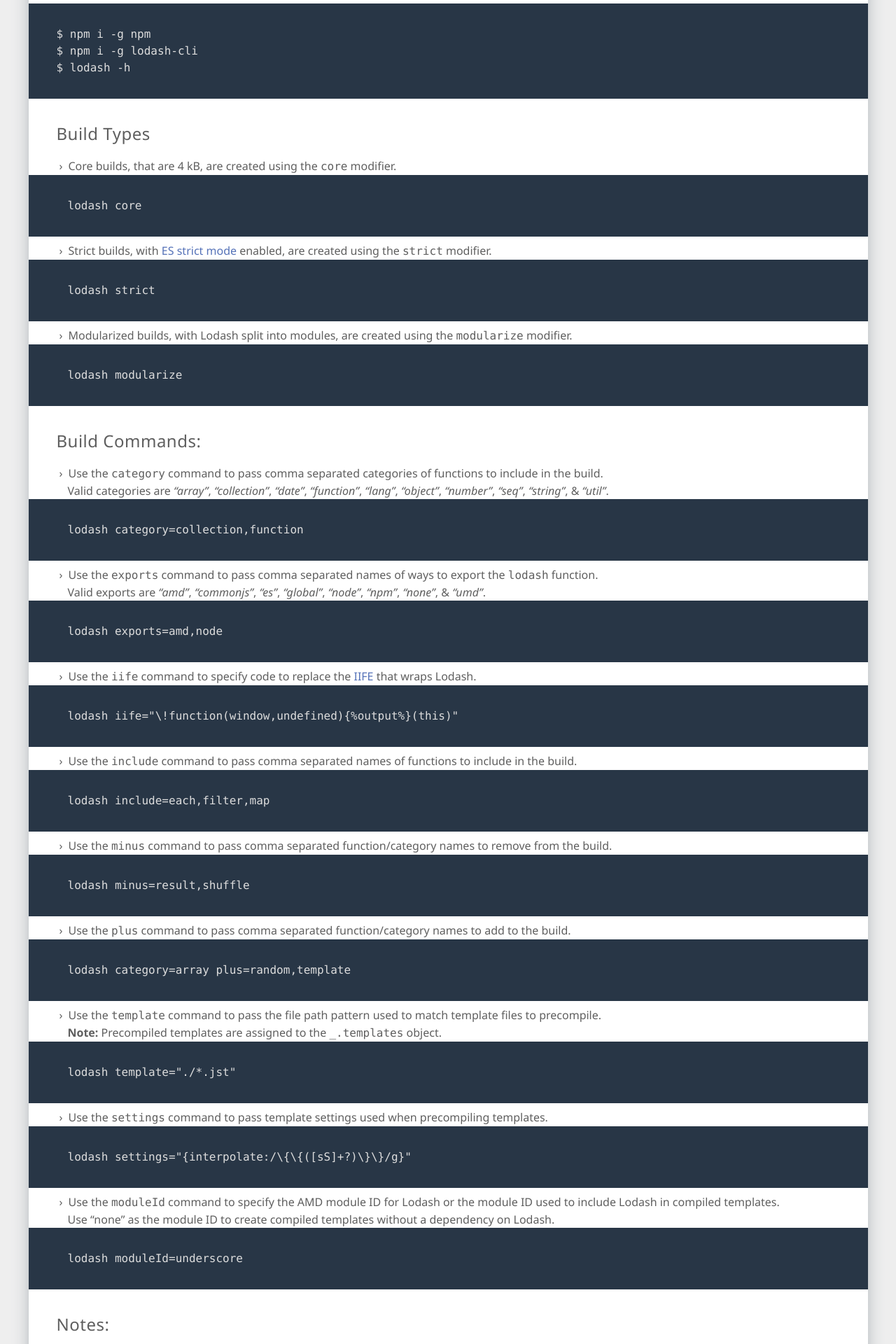
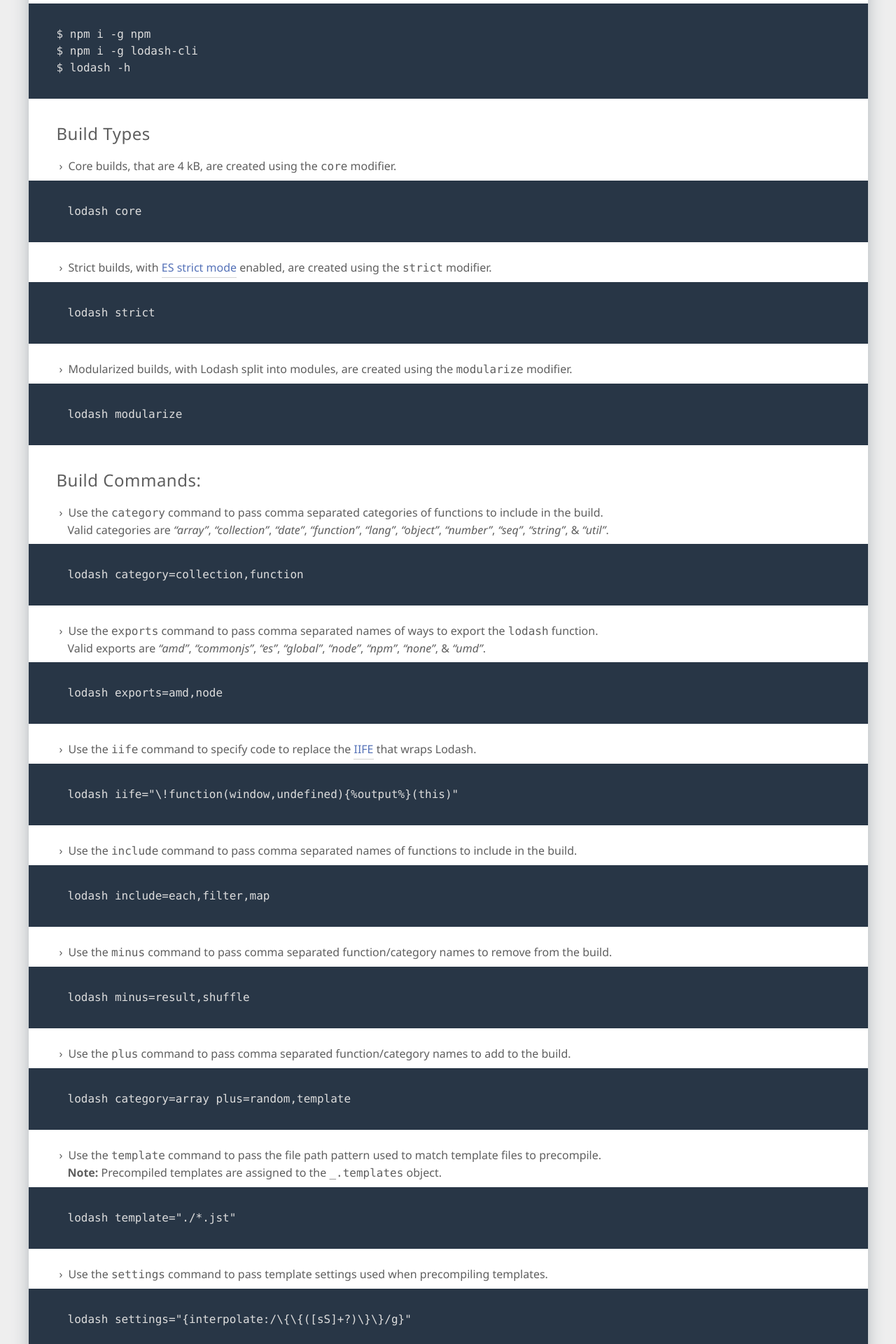
Before and after one commit to lodash/lodash.com, a Jekyll site: the page built from custom-builds.html, in a window 1280 px wide. Shown: the part 328-2248 px from the top of the page at 70% size. Built offline with Jekyll 4.4.1, drawn with Linux system fonts in a browser that asks for light colours; nearby versions of some CDN libraries.

Commit message:
Add custom-builds styles.

```diff
--- /dev/null
+++ b/assets/css/_custom-builds.scss
@@ -0,0 +1,7 @@
+html.custom-builds {
+
+  li .highlight {
+     margin-top: 0.5rem;
+     margin-bottom: 1rem;
+  }
+}
--- a/assets/css/main.scss
+++ b/assets/css/main.scss
@@ -6,6 +6,7 @@
 @import 'variables';
 @import 'default';
 @import 'home';
+@import 'custom-builds';
 @import 'docs';
 @import 'syntax-highlight';
 @import 'media-queries';
```
